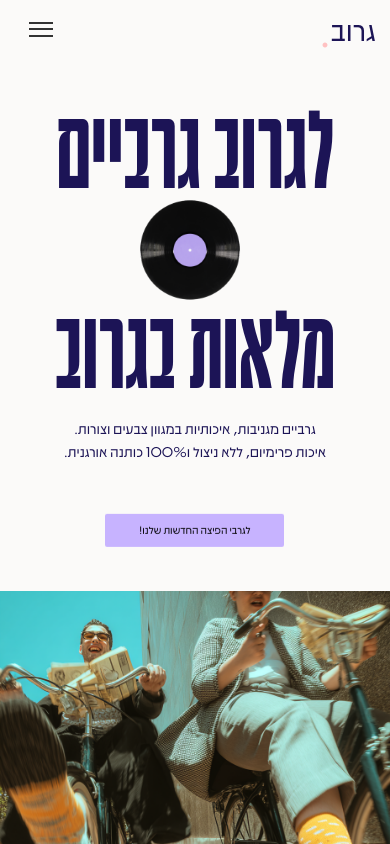
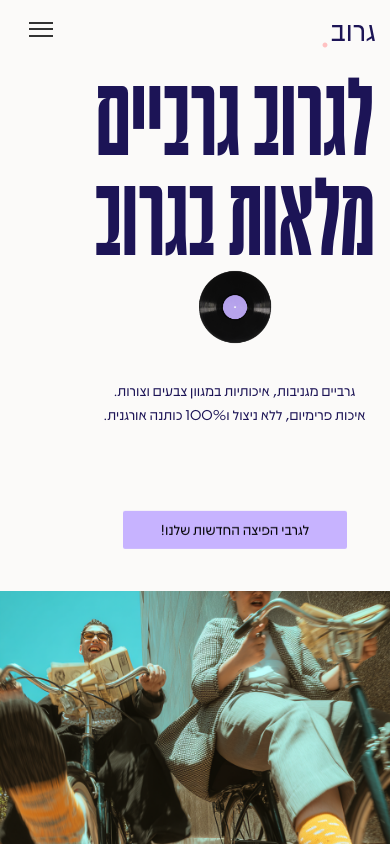
Before and after one commit to MorZeevi/groove, a React (Vite) app: page / in a window 390 px wide. Shown: the top 844 px of the page. Built offline with nearby package versions, Linux system fonts and the light colour scheme.

Commit message:
fix header

```diff
--- a/src/sections/hero/Hero.css
+++ b/src/sections/hero/Hero.css
@@ -1,5 +1,6 @@
 .hero-container {
     height: 200vh;
+        justify-items: center;
     /* width: 100vw; */
 }
 
@@ -87,38 +88,46 @@ border-radius: 2px;
             grid-column: 1/span 4;
             height: 100%;
 
-            display: flex;
+            display: grid;
             justify-content: flex-start;
-            margin-top: 100px;
+
                     height: 70vh;
+                    max-height: 70vh;
+                            grid-template-rows: 50px 20vh 110px 1fr 1fr 50px;
          }
 
 
-  #record-wrapper {
-    position: absolute;
-    top: 16%;
-    right: 36%;
-    width: 110px;
-    height: 110px;
+#record-wrapper {
+     position:static;
+     display: flex;
+     justify-content: center;
+       margin-top: 5%;
+       right: 0;
+    grid-row: 3 / 3;
+    justify-self: center;
+    height: 80px;
+    width: 80px;
 }
-
          .subtitle-hero {
             font-size: 4vw;
             text-align: center;
+            grid-row: 4 / 4;
          }
 
 
             .CTA-btn {
-               font-size: 3vw;
-            width: 50%;
+               font-size: 4vw;
+            width: 80%;
             padding: 1vh;
             align-self: center;
             border-radius: 2px;
-
+             grid-row: 5;
+         justify-self: center;
 
             }
 
             #title-h1 {
+               grid-row: 2/ 3;
                text-align: center;
                display: flex;
                flex-direction: column;
--- a/src/sections/hero/Hero.jsx
+++ b/src/sections/hero/Hero.jsx
@@ -174,8 +174,9 @@ window.addEventListener("load", () => ScrollTrigger.refresh());
             <div className="hero-content-wrapper box layout-grid" ref={contentWrapperRef}>
                 <div className="hero-content">
                     <h1 id="title-h1">
+                        <div>
                         <span>לגרוב גרביים</span>
-                       <br />
+                        </div>
                        <div className="second-line-title">
                         <span ref={spanRef}>מלאות</span>
                         <span> בגרוב</span>
@@ -192,7 +193,7 @@ window.addEventListener("load", () => ScrollTrigger.refresh());
                             style={{
                                 width: '100%',
                                 height: '100%',
-                                display: 'block'
+                                // display: 'block'
                             }}
                         />
                     </div>
```
Also changed, not shown: src/sections/header/Header.css (line endings or trailing spaces).
